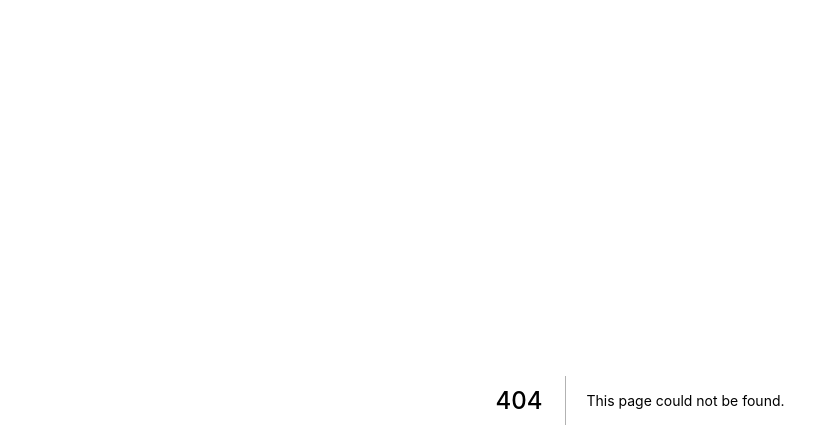
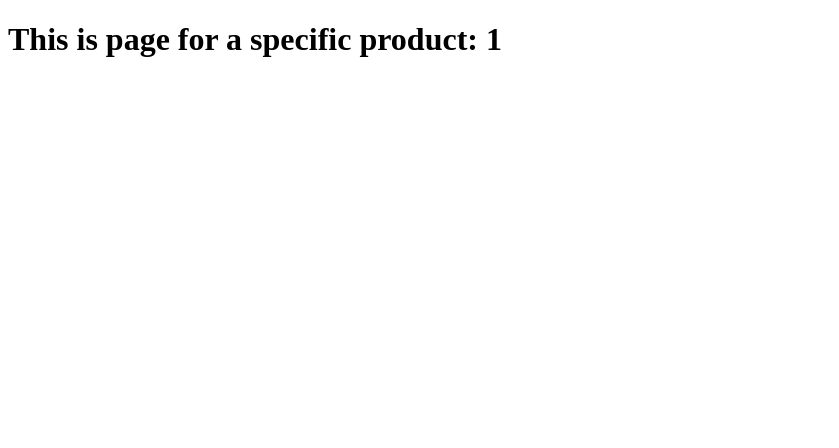
Before and after one commit to Ulzahk/Personal-Practice-NextJS, a Next.js app in the folder nextjs-fundamentals/: page /products/1 in a window 1280 px wide. Before the commit this address had no page. Shown: the top 448 px of the page, without its empty margins (0-839 px from the left). Built offline with nearby package versions, Linux system fonts and the light colour scheme.

Commit message:
[UPDATE] pages folder to have a dynamic page

```diff
--- /dev/null
+++ b/nextjs-fundamentals/pages/products/[productId].js
@@ -0,0 +1,15 @@
+import React from 'react';
+import { useRouter } from 'next/router';
+
+const ProductItem = () => {
+  const {
+      query: { productId }
+  } = useRouter();
+  return(
+    <div>
+      <h1>This is page for a specific product: {productId}</h1>
+    </div>
+  )
+}
+
+export default ProductItem;
```
